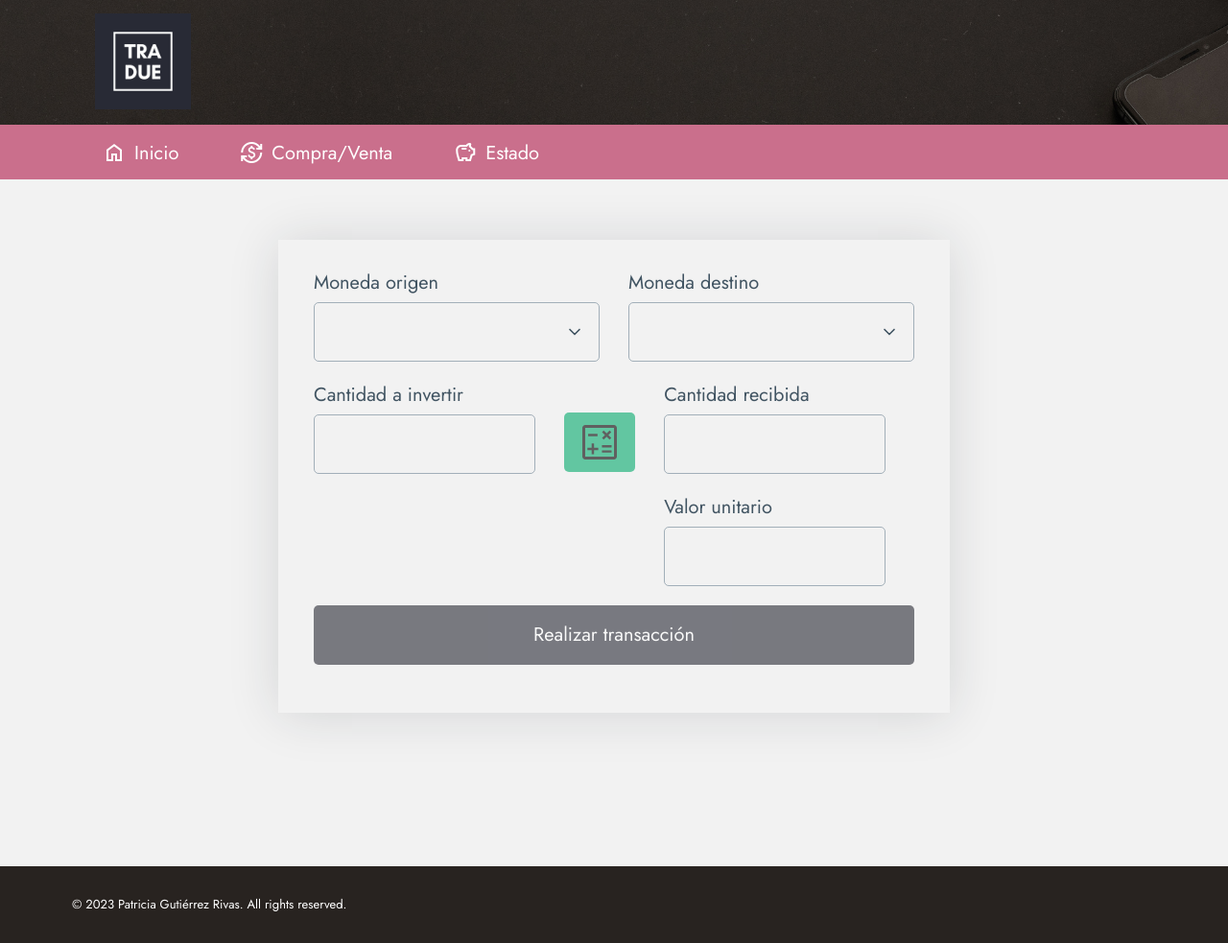
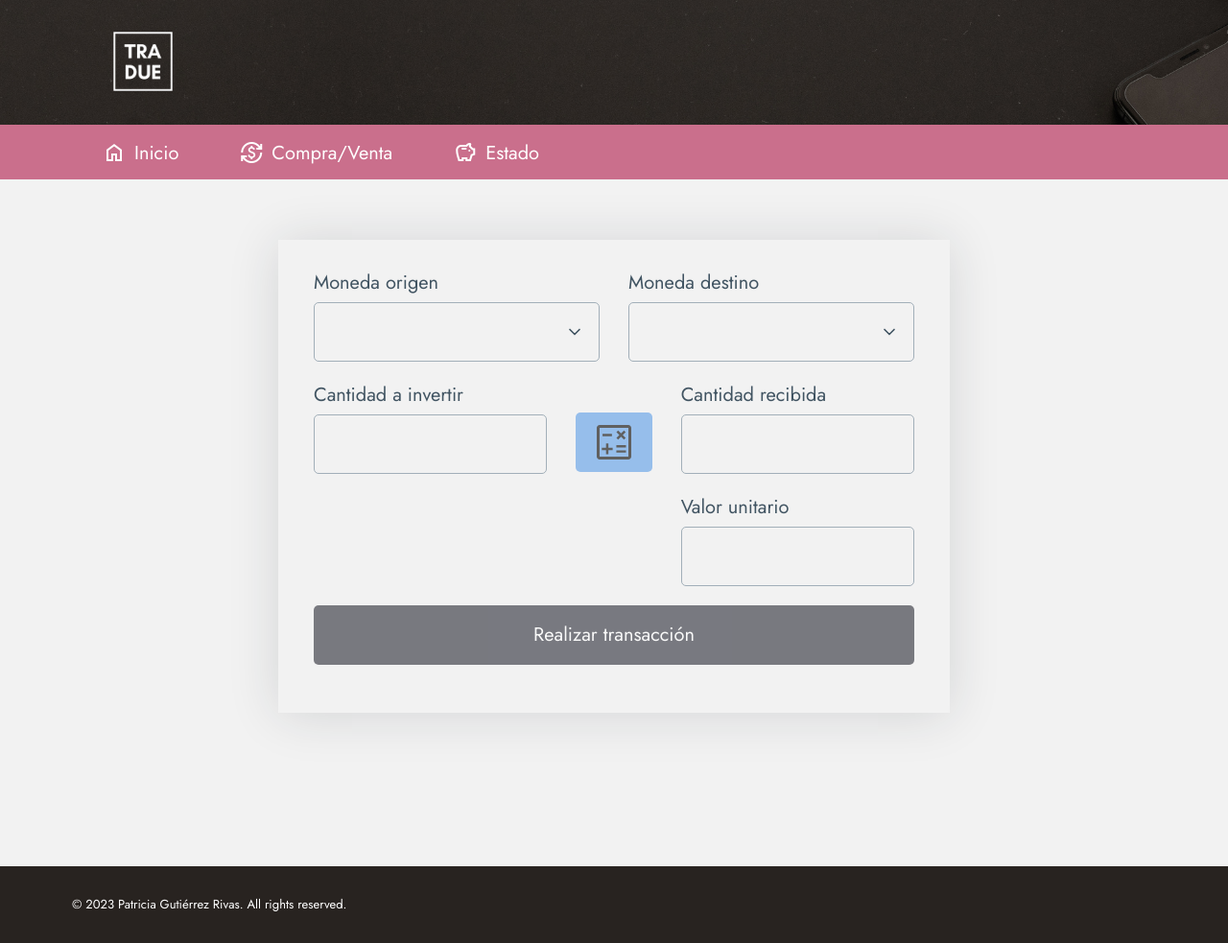
Before and after one commit to patriciagr89/classic_project, a Flask app: template app_cripto/templates/purchase.html in a window 1280 px wide. Shown: the whole page at 96% size. Run offline with Flask 2, Linux system fonts and the light colour scheme; the template is opened without the code that fills it: values that come from a table or form of the project are taken from there, others are empty; some libraries are stand-ins or nearby versions.

Commit message:
style buy window

```diff
--- a/app_cripto/static/styles.css
+++ b/app_cripto/static/styles.css
@@ -125,7 +125,7 @@ footer{
 }
 
 .button.calculate {
-    background: #04AA6D url("/static/media/calculate.svg") center no-repeat !important;
+    background: #5A9CE7 url("/static/media/calculate.svg") center no-repeat !important;
     border: none;
     padding: 15px 15px;
     margin: 0 auto;
--- a/app_cripto/templates/purchase.html
+++ b/app_cripto/templates/purchase.html
@@ -24,8 +24,6 @@
       {% endfor %}
     </div>
 
-    <div class="row">
-
     <div class="form-goup col-5">
       {{ form.quantity_from.label }}
       {{ form.quantity_from(class="form-control", value=list_request.quantity_from) }}
@@ -47,9 +45,6 @@
       {% endfor %}
     </div>
 
-    </div>
-
-    <div class="row">
     <div class="col-7"></div>
 
     <div class="form-goup col-5">
@@ -59,7 +54,7 @@
       <li class="errors">{{ error }}</li>
       {% endfor %}
     </div>
-    </div>
+
     <div class="col-12">
       {{ form.buy(class="button buy") }}
     </div>
```
Also changed, not shown: app_cripto/static/media/logo.png. Lines whose indentation alone changed are shown as unchanged.
